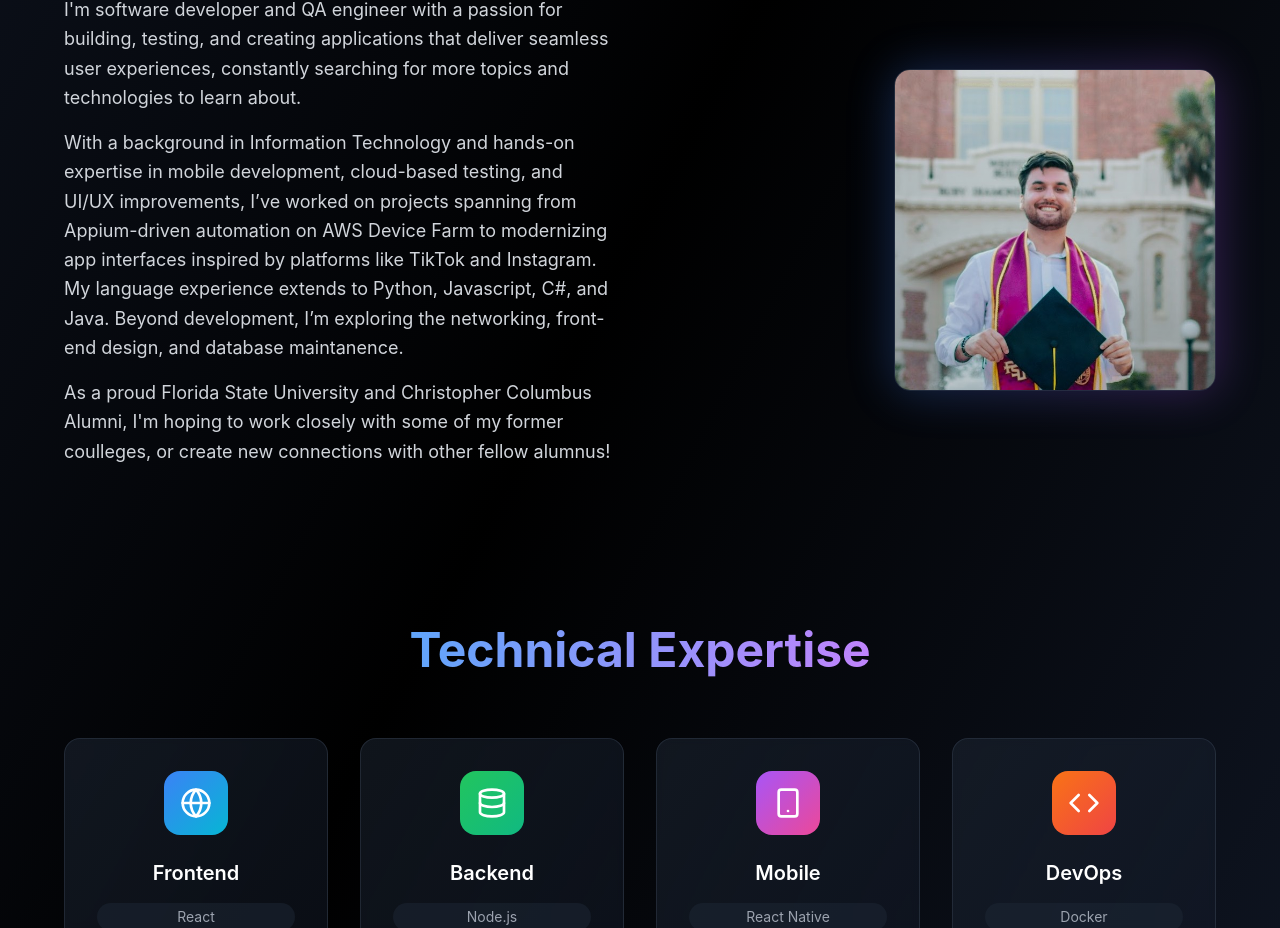
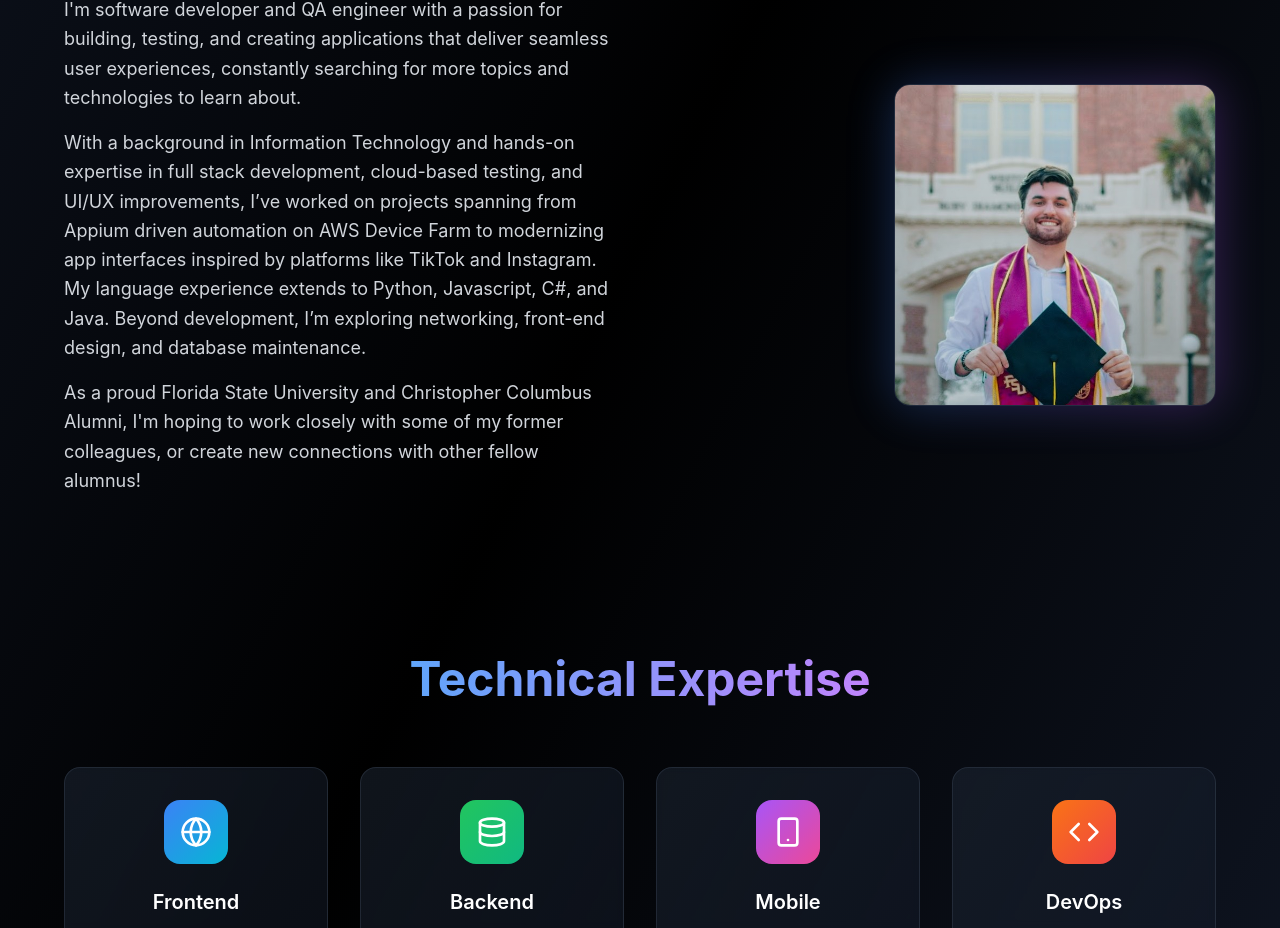
Before and after one commit to Patgdetorres/patgdetorres.com, a React (Create React App) app: page / in a window 1280 px wide. Shown: the part 997-1925 px from the top of the page. Built offline with nearby package versions, Linux system fonts and the light colour scheme.

Commit message:
Spell checks and resume updates

```diff
--- a/src/App.tsx
+++ b/src/App.tsx
@@ -168,10 +168,10 @@ const ProgrammingPortfolio = () => {
                 I'm software developer and QA engineer with a passion for building, testing, and creating applications that deliver seamless user experiences, constantly searching for more topics and technologies to learn about.
                 </p>
                 <p>
-                With a background in Information Technology and hands-on expertise in mobile development, cloud-based testing, and UI/UX improvements, I’ve worked on projects spanning from Appium-driven automation on AWS Device Farm to modernizing app interfaces inspired by platforms like TikTok and Instagram. My language experience extends to Python, Javascript, C#, and Java. Beyond development, I’m exploring the networking, front-end design, and database maintanence.
+                With a background in Information Technology and hands-on expertise in full stack development, cloud-based testing, and UI/UX improvements, I’ve worked on projects spanning from Appium driven automation on AWS Device Farm to modernizing app interfaces inspired by platforms like TikTok and Instagram. My language experience extends to Python, Javascript, C#, and Java. Beyond development, I’m exploring networking, front-end design, and database maintenance.
                 </p>
                 <p>
-                As a proud Florida State University and Christopher Columbus Alumni, I'm hoping to work closely with some of my former coulleges, or create new connections with other fellow alumnus!
+                As a proud Florida State University and Christopher Columbus Alumni, I'm hoping to work closely with some of my former colleagues, or create new connections with other fellow alumnus!
                 </p>
               </div>
               </div>
```
Also changed, not shown: 2 other files (tests, documents, lock files or other folders).
